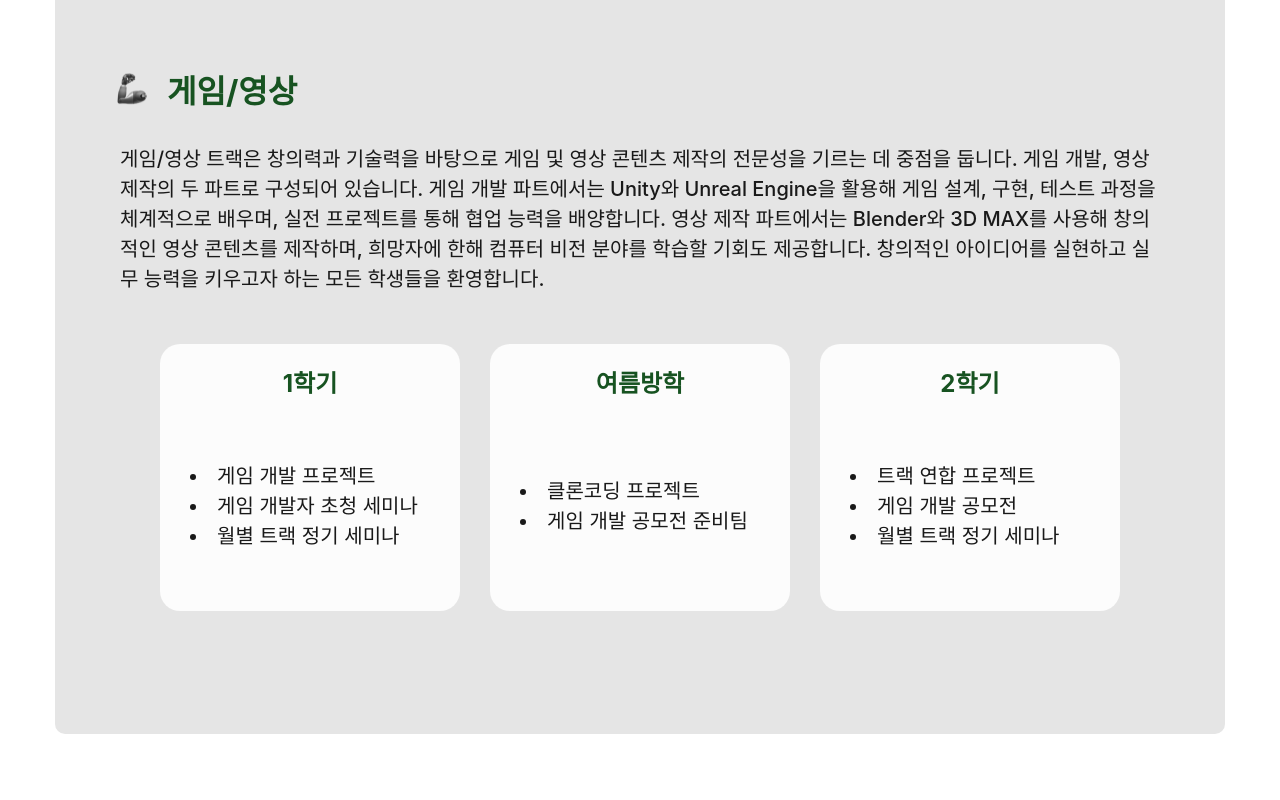
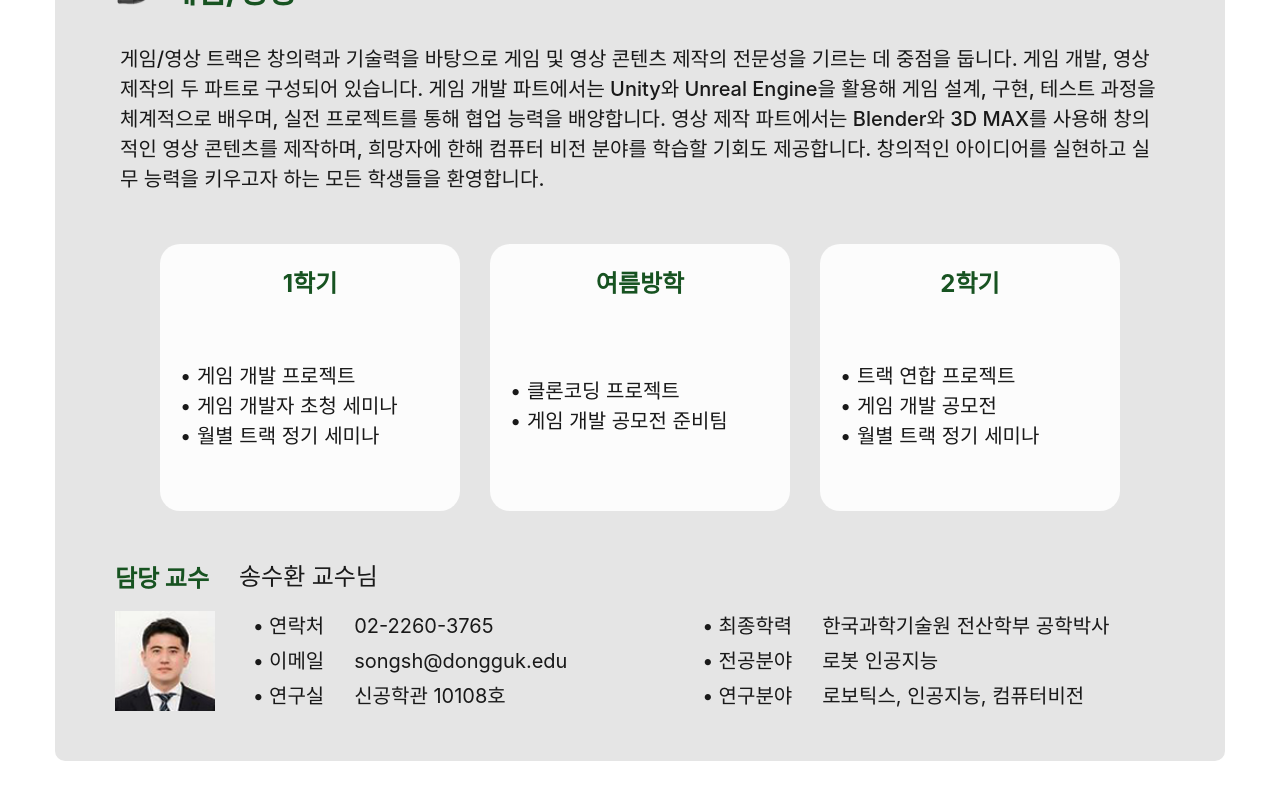
Before and after one commit to karpitony/monorepo-test, a React (Vite) app: page / in a window 1280 px wide. Shown: the part 556-1356 px from the top of the page. Built offline with nearby package versions, Linux system fonts and the light colour scheme; a web font is replaced by a local one.

Commit message:
feat: 교수님 관련 정보 추가

```diff
--- a/src/pages/Main/Tracks/InfoBox.styled.ts
+++ b/src/pages/Main/Tracks/InfoBox.styled.ts
@@ -2,7 +2,6 @@ import styled from "styled-components";
 
 export const Container = styled.div`
   width: 1170px;
-  height: 790px;
   background: var(--FarmSystem_LightGrey);
   border-radius: 10px;
   padding: 50px 60px;
@@ -48,6 +47,8 @@ export const PhasesContainer = styled.div`
   display: flex;
   justify-content: center;
   gap: 30px;
+
+  margin-bottom: 51px;
 `;
 
 export const PhaseCard = styled.div`
@@ -86,10 +87,87 @@ export const PhaseContent = styled.ul`
   font-style: normal;
   font-weight: 400;
   line-height: 30px; /* 150% */
-  list-style-type: disc;
-  list-style-position: inside;
 `;
 
 export const Li = styled.li`
-  padding-left: 10px;
+
 `;
+
+export const ProfessorNameContainer = styled.div`
+  width: 100%;
+  height: 29px;
+
+  display: flex;
+  justify-content: start;
+  align-items: center;
+  gap: 30px;
+
+  margin-bottom: 20px;
+`;
+
+export const ProfessorText = styled.p`
+  color: var(--FarmSystem_Green07, #175321);
+  font-size: 24px;
+  font-style: normal;
+  font-weight: 700;
+  line-height: normal;
+`;
+
+export const ProfessorName = styled.p`
+  color: var(--FarmSystem_Black, #191919);
+  font-size: 24px;
+  font-style: normal;
+  font-weight: 500;
+  line-height: 29px; /* 120.833% */
+`;
+
+
+export const ProfessorProfile = styled.div`
+  width: 100%;
+  display: flex;
+  justify-content: start;
+  align-items: center;
+  gap: 38px;
+`;
+
+export const ProfessorImage = styled.img`
+  width: 100px;
+  height: 100px;
+  flex-shrink: 0;
+  aspect-ratio: 1/1;
+`;
+
+export const ProfileList = styled.ul`
+  list-style-type: none;
+  list-style-position: inside;
+
+  display: grid;
+  grid-template-columns: repeat(2, 1fr);
+  column-gap: 30px;
+  row-gap: 15px;
+`;
+
+export const ProfileListItem = styled.li`
+  gap: 30px;
+  display: flex;
+  justify-content: start;
+  align-items: center;
+`;
+
+export const ProfileListKey = styled.p`
+  color: var(--FarmSystem_Black, #191919);
+  font-size: 20px;
+  font-style: normal;
+  font-weight: 500;
+  line-height: 20px; /* 100% */
+`;
+
+export const ProfileListValue = styled.p`
+  width: 300px;
+  flex-shrink: 0;
+  color: var(--FarmSystem_Black, #191919);
+  font-size: 20px;
+  font-style: normal;
+  font-weight: 400;
+  line-height: 20px; /* 100% */
+`;
--- a/src/pages/Main/Tracks/InfoBox.tsx
+++ b/src/pages/Main/Tracks/InfoBox.tsx
@@ -11,23 +11,63 @@ export default function InfoBox({ selectedTrack }: InfoBoxProps) {
 
   return (
     <S.Container>
+
+      {/* 트랙 이름 + 소개개 */}
       <S.TrackNameContainer>
         <img src={RobotArm} alt="Robot Arm" style={{"width":"32px","height":"32px"}} />
         <S.TrackName>{selectedTrack.name}</S.TrackName>
       </S.TrackNameContainer>
       <S.TrackDescription>{selectedTrack.description}</S.TrackDescription>
+
+      {/* 트랙 학기별 커리큘럼 */}
       <S.PhasesContainer>
         {Object.entries(selectedTrack.phases).map(([phaseKey, phaseItems], index) => (
           <S.PhaseCard key={phaseKey}>
             <S.PhaseTitle>{phaseLabels[index]}</S.PhaseTitle>
             <S.PhaseContent>
               {phaseItems.map((item, i) => (
-                <S.Li key={`${phaseKey}-${i}`}>{item}</S.Li>
+                <S.Li key={`${phaseKey}-${i}`}>&bull; {item}</S.Li>
               ))}
             </S.PhaseContent>
           </S.PhaseCard>
         ))}
       </S.PhasesContainer>
+
+      {/* 담당 교수 정보 */}
+      <S.ProfessorNameContainer>
+        <S.ProfessorText>담당 교수</S.ProfessorText>
+        <S.ProfessorName>{selectedTrack.professorData.name}</S.ProfessorName>
+      </S.ProfessorNameContainer>
+      <S.ProfessorProfile>
+        <S.ProfessorImage src={selectedTrack.professorData.image} alt="Professor" />
+
+        <S.ProfileList>
+          <S.ProfileListItem>
+            <S.ProfileListKey>&bull; 연락처</S.ProfileListKey>
+            <S.ProfileListValue>{selectedTrack.professorData.phone}</S.ProfileListValue>
+          </S.ProfileListItem>
+          <S.ProfileListItem>
+            <S.ProfileListKey>&bull; 최종학력</S.ProfileListKey>
+            <S.ProfileListValue>{selectedTrack.professorData.education}</S.ProfileListValue>
+          </S.ProfileListItem>
+          <S.ProfileListItem>
+            <S.ProfileListKey>&bull; 이메일</S.ProfileListKey>
+            <S.ProfileListValue>{selectedTrack.professorData.email}</S.ProfileListValue>
+          </S.ProfileListItem>
+          <S.ProfileListItem>
+            <S.ProfileListKey>&bull; 전공분야</S.ProfileListKey>
+            <S.ProfileListValue>{selectedTrack.professorData.major}</S.ProfileListValue>
+          </S.ProfileListItem>
+          <S.ProfileListItem>
+            <S.ProfileListKey>&bull; 연구실</S.ProfileListKey>
+            <S.ProfileListValue>{selectedTrack.professorData.location}</S.ProfileListValue>
+          </S.ProfileListItem>
+          <S.ProfileListItem>
+            <S.ProfileListKey>&bull; 연구분야</S.ProfileListKey>
+            <S.ProfileListValue>{selectedTrack.professorData.research}</S.ProfileListValue>
+          </S.ProfileListItem>
+        </S.ProfileList>
+      </S.ProfessorProfile>
     </S.Container>
   );
 }
```
